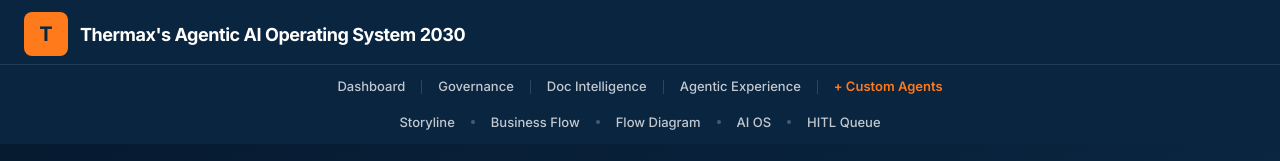
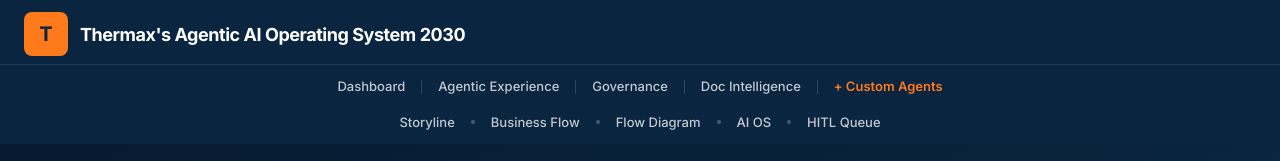
Before and after one commit to HarshaRao-GitHub/thermax-agentic-ai-business-flow, a Next.js app: page / in a window 1280 px wide. Shown: the top 161 px of the page. Built offline with nearby package versions, Linux system fonts and the light colour scheme.

Commit message:
Move Agentic Experience to appear right after Dashboard in nav
Made-with: Cursor

```diff
--- a/components/Header.tsx
+++ b/components/Header.tsx
@@ -43,11 +43,11 @@ export default function Header() {
           <nav className="hidden md:flex items-center justify-center gap-1 pt-1.5 pb-0.5">
             <NavLink href="/">Dashboard</NavLink>
             <NavSep />
+            <NavLink href="/agentic-experience">Agentic Experience</NavLink>
+            <NavSep />
             <NavLink href="/governance">Governance</NavLink>
             <NavSep />
             <NavLink href="/doc-intelligence">Doc Intelligence</NavLink>
-            <NavSep />
-            <NavLink href="/agentic-experience">Agentic Experience</NavLink>
             <NavSep />
             <Link
               href="/custom-agents"
```
